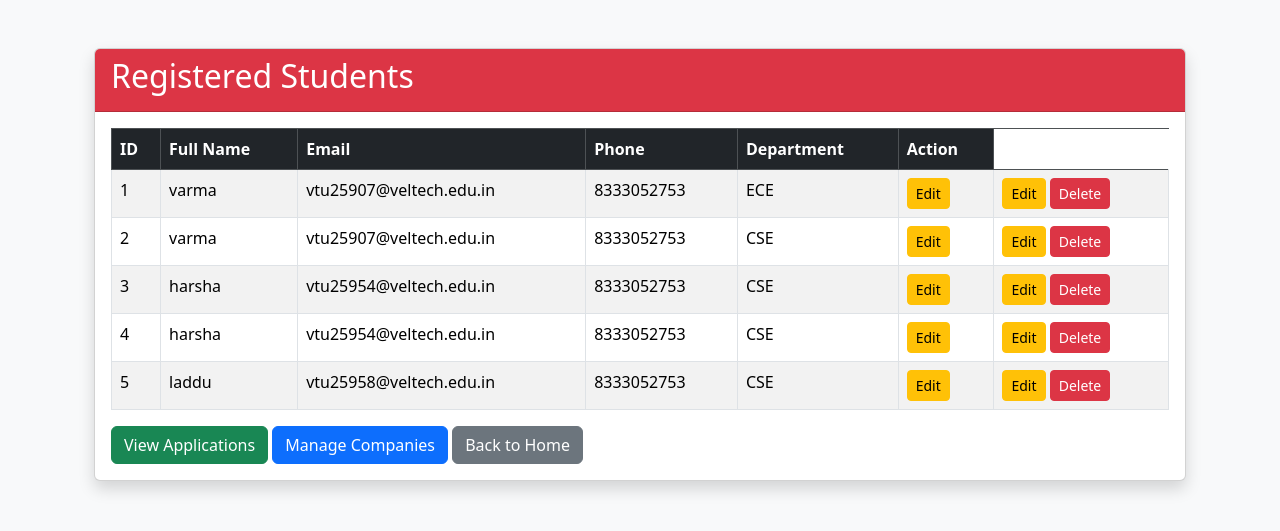
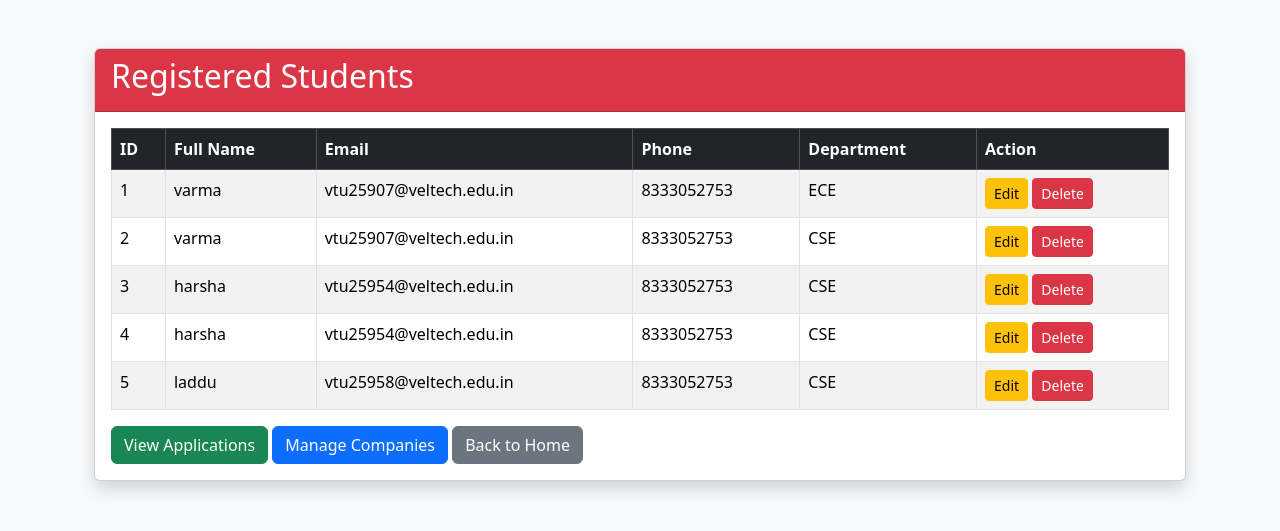
Before and after one commit to hemadrivarma/college-placement-system-1, a Flask app: page /admin in a window 1280 px wide. Shown: the part 56-587 px from the top of the page. Run offline with Flask 3, Linux system fonts and the light colour scheme; a user stored in the database is signed in; data comes from the database, SQL or seed files in the repository.

Commit message:
Removed duplicate Edit button

```diff
--- a/templates/admin.html
+++ b/templates/admin.html
@@ -55,11 +55,6 @@ Login
     <a href="/edit/{{ student.id }}" class="btn btn-warning btn-sm">
         Edit
     </a>
-</td>
-<td>
-    <a href="/edit/{{ student.id }}" class="btn btn-warning btn-sm">
-        Edit
-    </a>
 
     <a href="/delete/{{ student.id }}"
        class="btn btn-danger btn-sm"
```
